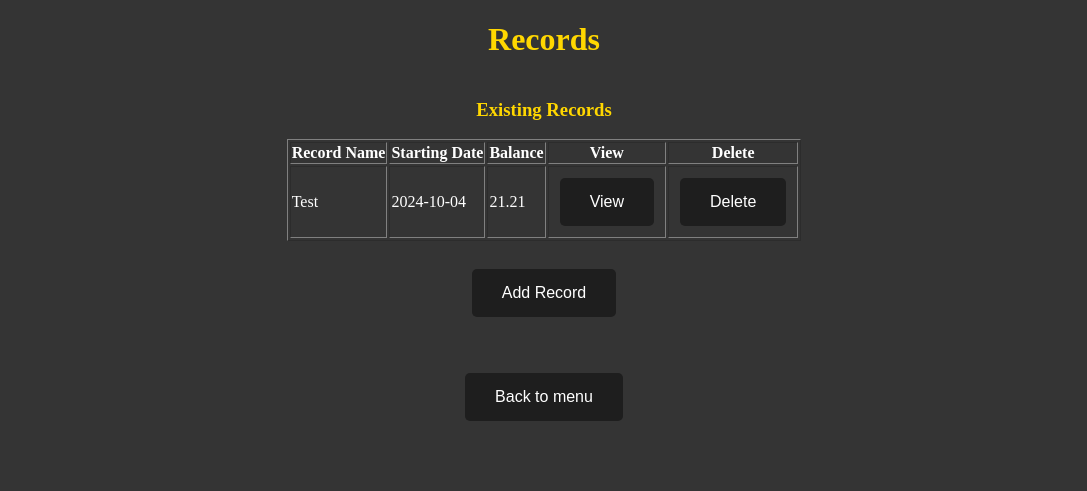
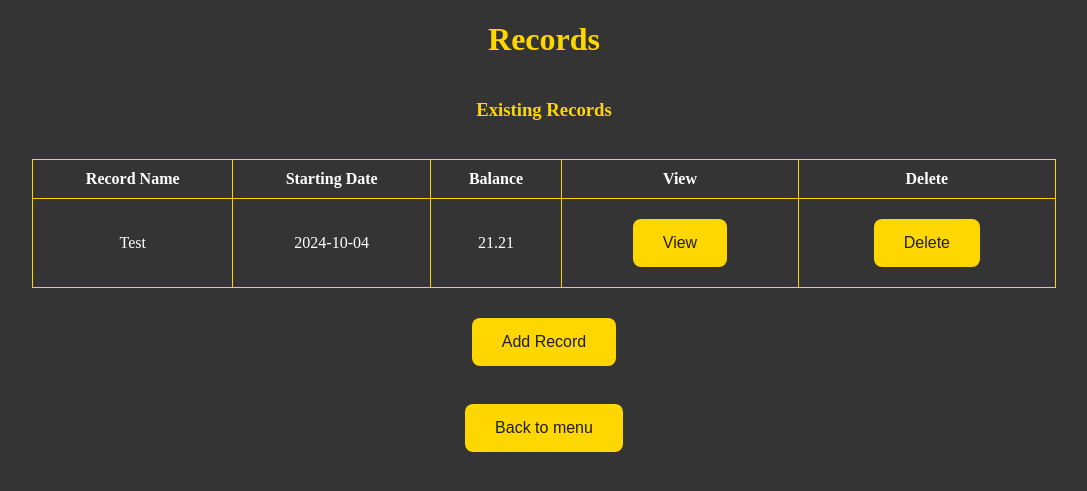
Before and after one commit to EthanMoreta/Finance-Database, a Flask app: page /record in a window 1280 px wide. Shown: the top 491 px of the page, without its empty margins (96-1183 px from the left). Run offline with Flask 3, Linux system fonts and the light colour scheme; data comes from the database, SQL or seed files in the repository.

Commit message:
Update record.html

```diff
--- a/templates/record.html
+++ b/templates/record.html
@@ -14,18 +14,20 @@
             background-color: #343434;
         }
         .button {
-            background-color: #1e1e1e;
-            color: white;
+            background-color: #FFD700;
+            color: #1e1e1e;
             padding: 15px 30px;
             margin: 10px;
             border: none;
-            border-radius: 5px;
+            border-radius: 8px;
             font-size: 16px;
             cursor: pointer;
             text-decoration: none;
+            transition: transform 0.3s ease;
         }
         .button:hover {
-            background-color: #181818;
+            background-color: #FFC700;
+            transform: scale(1.1);
         }
         form, a {
             text-align: center;
@@ -33,29 +35,34 @@
         .inputs {
             background-color: #1e1e1e;
             color: white;
+            padding: 5px;
+            border-radius: 5px;
+            border: none;
         }
         .labels {
             color: white;
         }
-        h1 {
+        h1, h3 {
             color: #FFD700;
+            text-align: center;
         }
-        h3 {
-            color: #FFD700;
+        table {
+            width: 80%;
+            border-collapse: collapse;
+            margin: 20px 0;
         }
-        td {
+        td, th {
             color: white;
-        }
-        th {
-            color: white;
+            border: 1px solid #FFD700;
+            text-align: center;
+            padding: 10px;
         }
     </style>
 </head>
 <body>
     <h1>Records</h1>
-
     <h3>Existing Records</h3>
-    <table border="1">
+    <table>
         <thead>
             <tr>
                 <th>Record Name</th>
@@ -72,29 +79,25 @@
                 <td>{{ record.start_date }}</td>
                 <td>{{ record.balance }}</td>
                 <td>
-                    <form action="/view_record/{{ record.record_id }}" method="GET" style="display:inline;">
+                    <form action="/view_record/{{ record.record_id }}" method="GET">
                         <button type="submit" class="button">View</button>
                     </form>
-                    <!-- Actualización pendiente con otro formulario -->
                 </td>
                 <td>
-                    <form action="/delete_record/{{ record.record_id }}" method="GET" style="display:inline;">
+                    <form action="/delete_record/{{ record.record_id }}" method="GET">
                         <button type="submit" class="button">Delete</button>
                     </form>
-                    <!-- Actualización pendiente con otro formulario -->
                 </td>
             </tr>
             {% endfor %}
         </tbody>
     </table>
+    <a href="/add_record">
+        <button type="button" class="button">Add Record</button>
+    </a>
+    <br>
+    <a href="/">
+        <button type="button" class="button">Back to menu</button>
+    </a>
 </body>
 </html>
-<br>
-<a href="/add_record">
-    <button type="button" class="button">Add Record</button>
-</a>
-<br>
-<br>
-<a href="/">
-    <button type="button" class="button">Back to menu</button>
-</a>
```
